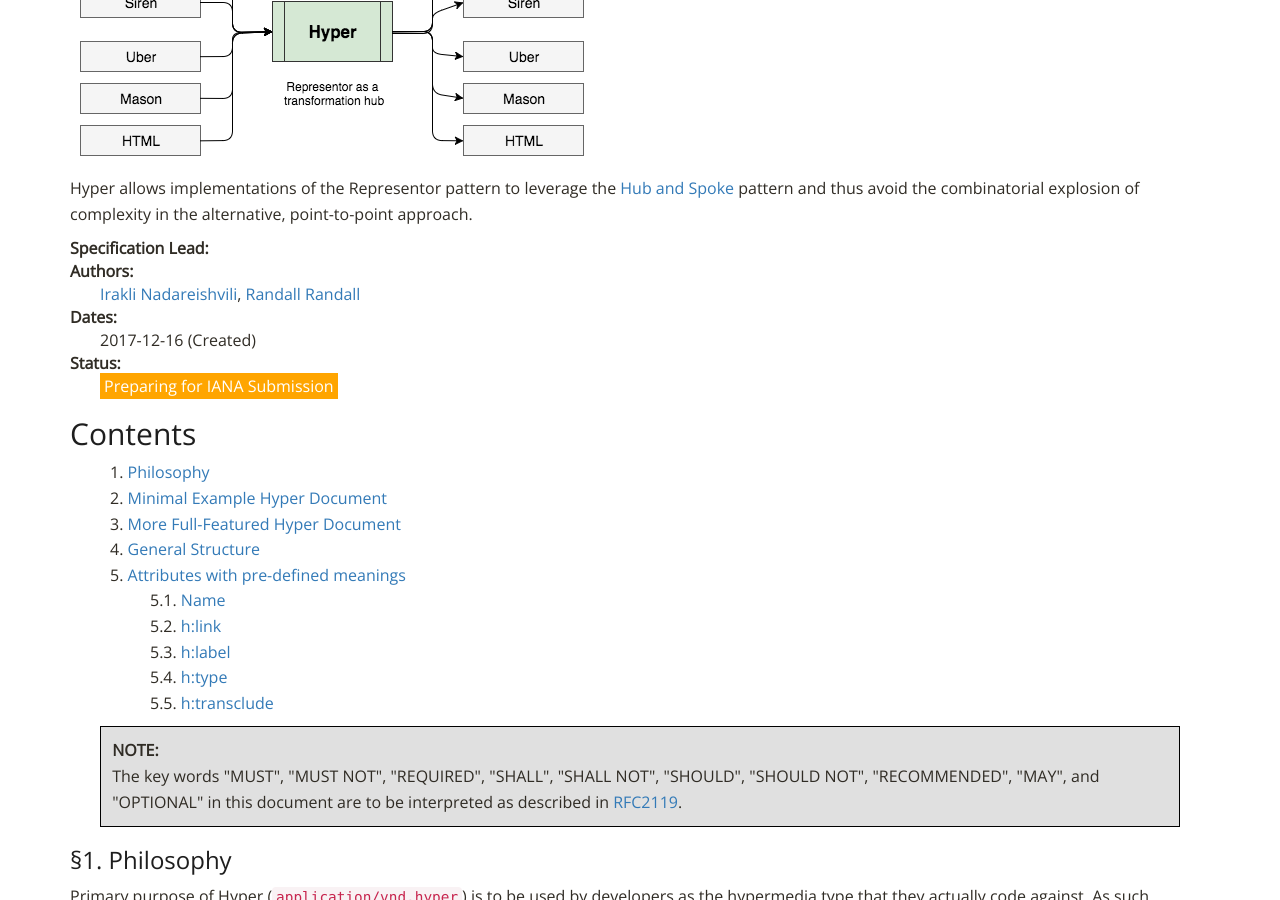
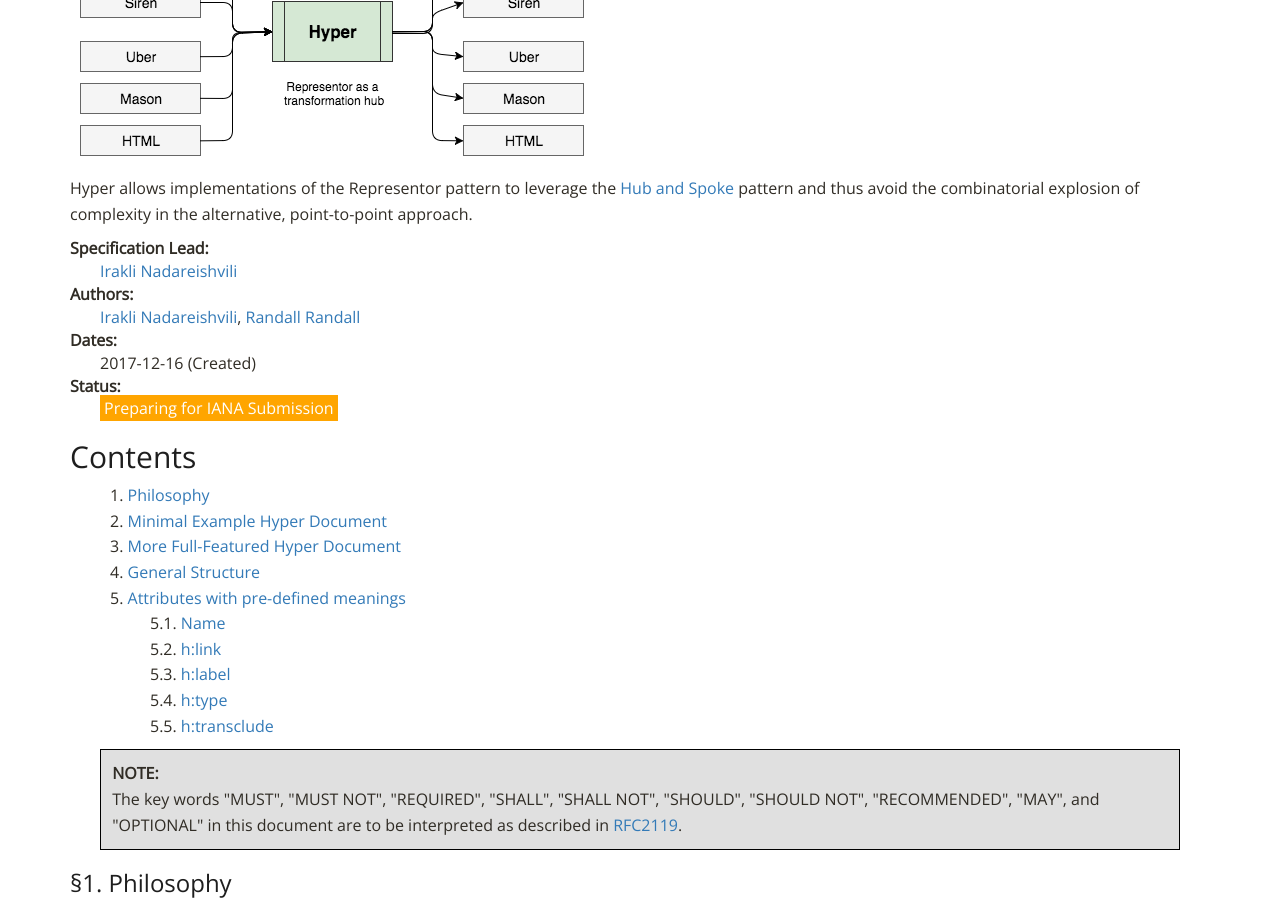
Before and after one commit to inadarei/hyper, a Jekyll site: the page built from spec.md, in a window 1280 px wide and 900 px high, scrolled down 738 px. Built offline with Jekyll 4.4.1, drawn with Linux system fonts in a browser that asks for light colours; nearby versions of some CDN libraries.

Commit message:
fix typo

```diff
--- a/_includes/authors_updates.html
+++ b/_includes/authors_updates.html
@@ -1,6 +1,6 @@
 <dl>
   <dt>Specification Lead:</dt>
-  <dd></dd>
+  <dd><a href="https://twitter.com/inadarei">Irakli Nadareishvili</a></dd>
   <dt>Authors:</dt>
   <dd><a href="https://twitter.com/inadarei">Irakli Nadareishvili</a>,
       <a href="https://github.com/randallsquared">Randall Randall</a></dd>
```
